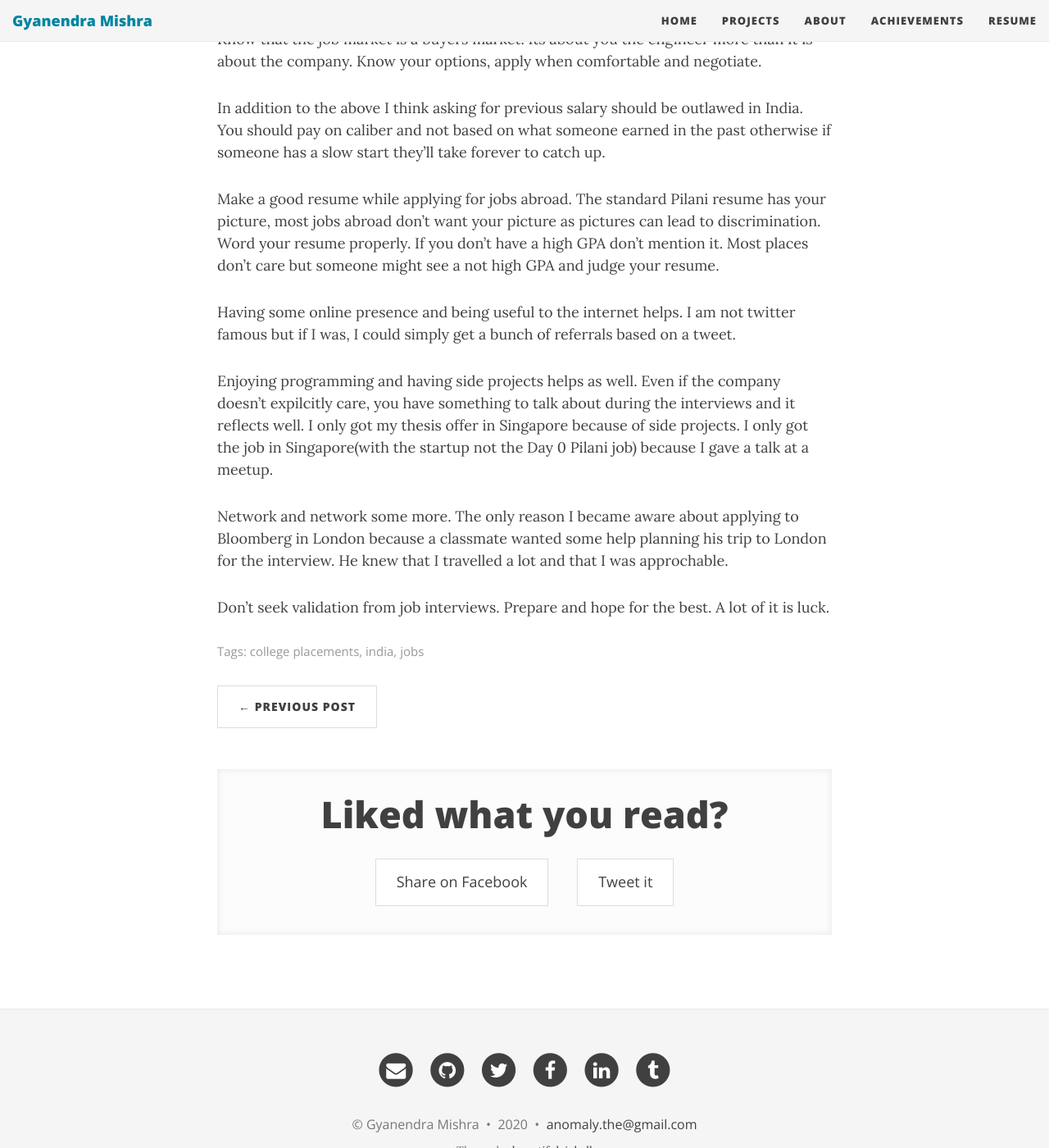
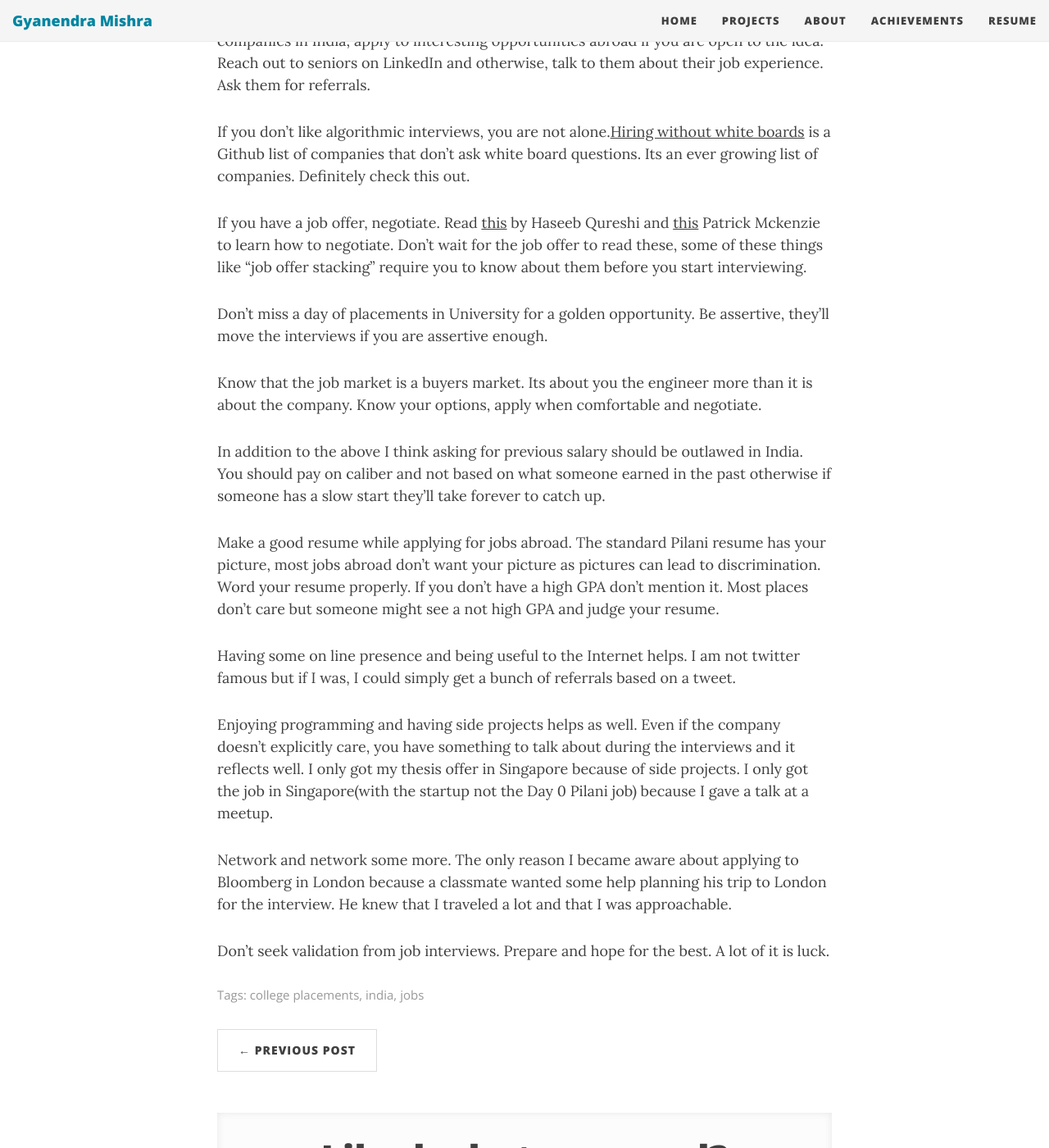
Before and after one commit to h4ck3rk3y/h4ck3rk3y.github.io, a Jekyll site: the page built from _posts/2020-08-08-college-placements-india.md, in a window 1280 px wide and 1400 px high, scrolled down 5984 px. Shown: the whole window at 82% size. Built offline with Jekyll 4.4.1, drawn with Linux system fonts in a browser that asks for light colours; nearby versions of some CDN libraries; comment, search, counter and statistics services are not loaded; some of the changed text lies outside the part shown.

Commit message:
some fixes

```diff
--- a/_posts/2020-08-08-college-placements-india.md
+++ b/_posts/2020-08-08-college-placements-india.md
@@ -102,7 +104,7 @@
 If you don't like algorithmic interviews, you are not alone.[Hiring without white boards](https://github.com/poteto/hiring-without-whiteboards) is a Github list of companies that don't ask
 white board questions. Its an ever growing list of companies. Definitely check this out.
 
-If you have a job offer, negotiate. Read [https://haseebq.com/my-ten-rules-for-negotiating-a-job-offer/](this) by Haseeb Qureshi and [https://www.kalzumeus.com/2012/01/23/salary-negotiation/](this) Patrick Mckenzie
+If you have a job offer, negotiate. Read [this](https://haseebq.com/my-ten-rules-for-negotiating-a-job-offer/) by Haseeb Qureshi and [this](https://www.kalzumeus.com/2012/01/23/salary-negotiation/) Patrick Mckenzie
 to learn how to negotiate. Don't wait for the job offer to read these, some of these things like "job offer stacking" require you to know about them before you start interviewing.
 
 Don't miss a day of placements in University for a golden opportunity. Be assertive, they'll move the interviews if you are assertive enough.
@@ -115,11 +117,11 @@
 Make a good resume while applying for jobs abroad. The standard Pilani resume has your picture, most jobs abroad don't want your picture as pictures can lead to discrimination. Word your resume properly.
 If you don't have a high GPA don't mention it. Most places don't care but someone might see a not high GPA and judge your resume.
 
-Having some online presence and being useful to the internet helps. I am not twitter famous but if I was, I could simply get a bunch of referrals based on a tweet.
+Having some on line presence and being useful to the Internet helps. I am not twitter famous but if I was, I could simply get a bunch of referrals based on a tweet.
 
-Enjoying programming and having side projects helps as well. Even if the company doesn't expilcitly care, you have something to talk about during the interviews and it reflects well. I only got my
+Enjoying programming and having side projects helps as well. Even if the company doesn't explicitly care, you have something to talk about during the interviews and it reflects well. I only got my
 thesis offer in Singapore because of side projects. I only got the job in Singapore(with the startup not the Day 0 Pilani job) because I gave a talk at a meetup.
 
-Network and network some more. The only reason I became aware about applying to Bloomberg in London because a classmate wanted some help planning his trip to London for the interview. He knew that I travelled a lot and that I was approchable.
+Network and network some more. The only reason I became aware about applying to Bloomberg in London because a classmate wanted some help planning his trip to London for the interview. He knew that I traveled a lot and that I was approachable.
 
 Don't seek validation from job interviews. Prepare and hope for the best. A lot of it is luck.
```
Also changed, not shown: other parts of _posts/2020-08-08-college-placements-india.md (+2 -0 lines).
